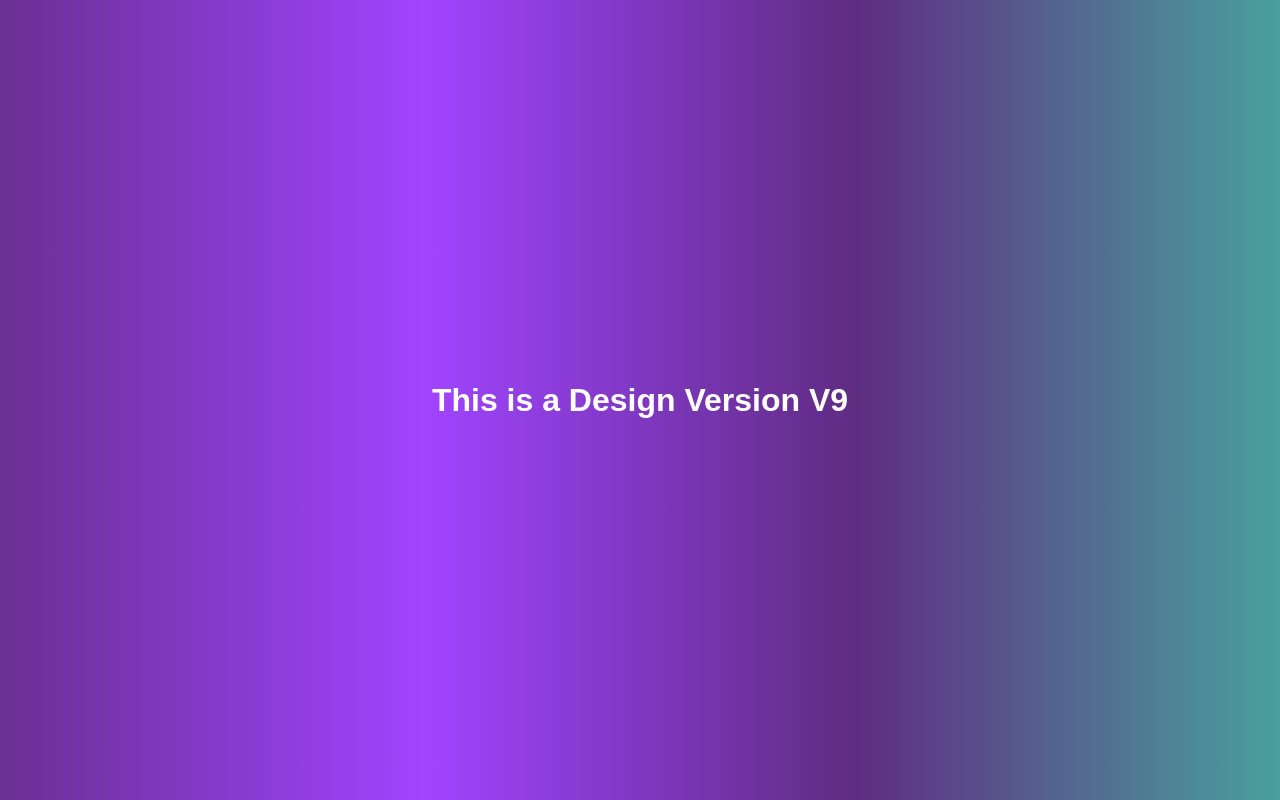
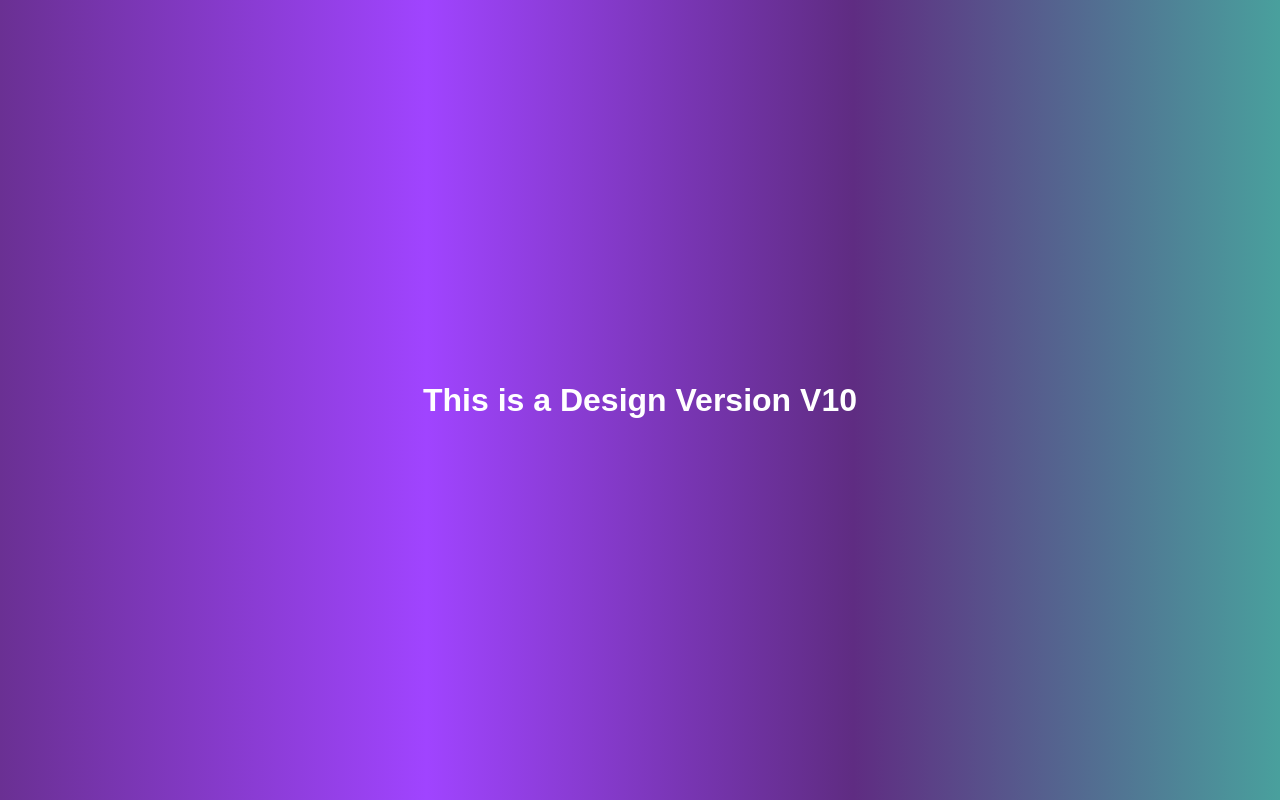
Before and after one commit to muhammadsharif313/myrepo, a plain HTML site: page index.html in a window 1280 px wide. Drawn offline with Linux system fonts and the light colour scheme.

Commit message:
This change v10

```diff
--- a/index.html
+++ b/index.html
@@ -10,7 +10,7 @@
 </head>
 
 <body>
-    <h1>This is a Design Version V9</h1>
+    <h1>This is a Design Version V10</h1>
 
 </body>
 
```
